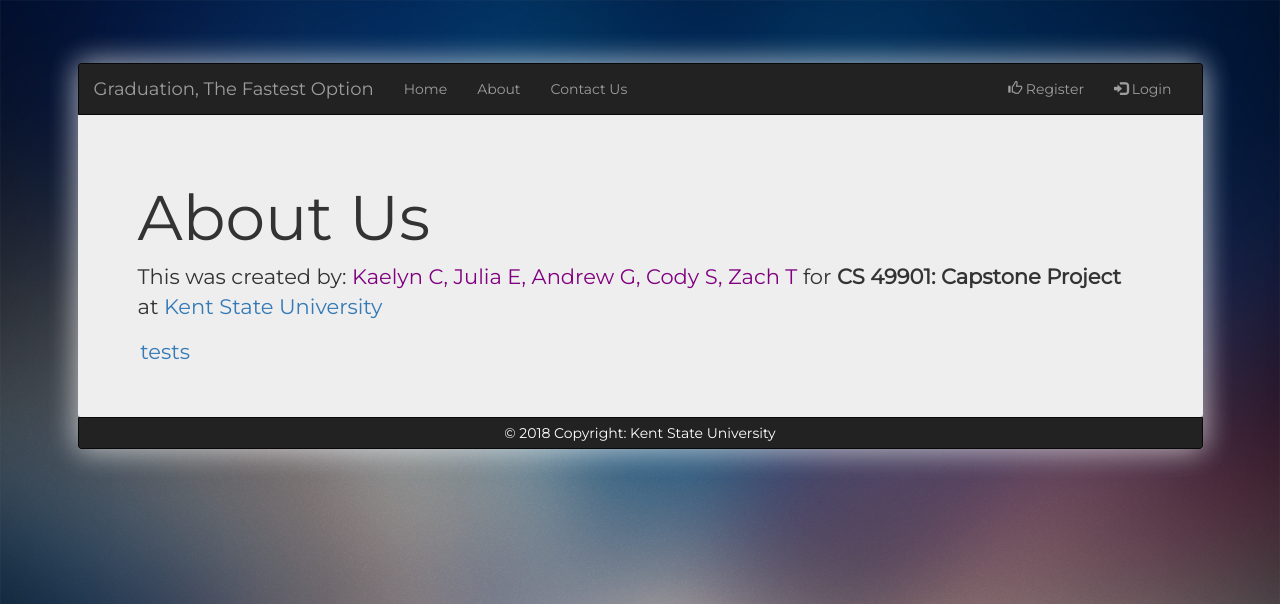
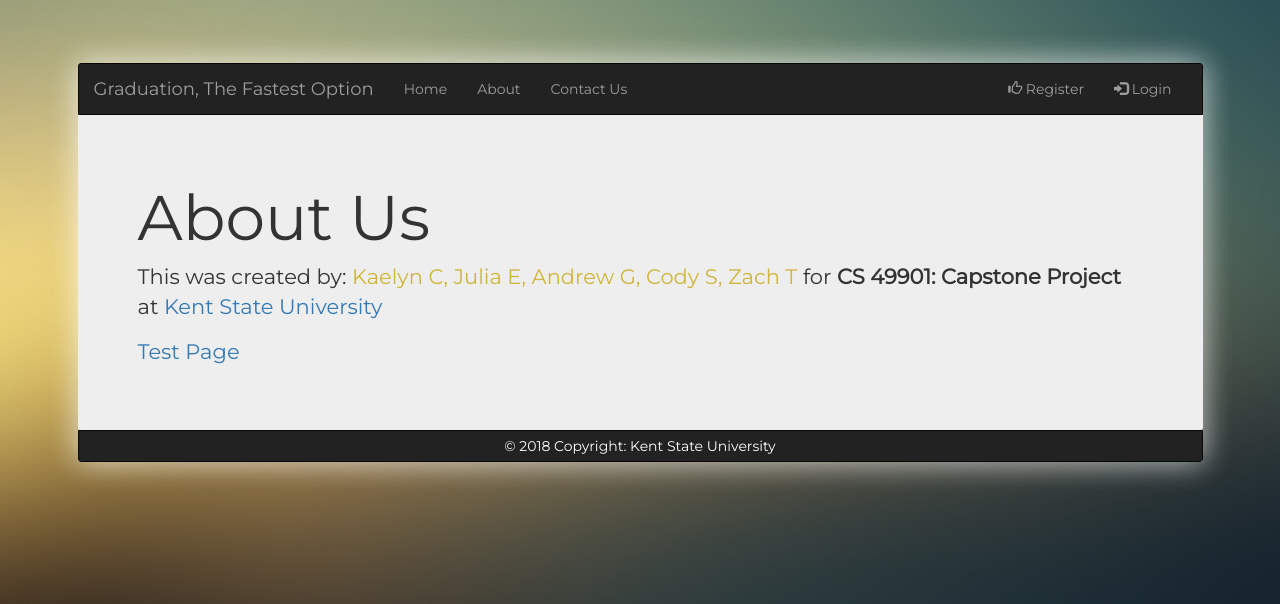
Before and after one commit to ju1ez/Capstone, a PHP site: page /capstone/about.php in a window 1280 px wide. Shown: the top 604 px of the page. Run offline with PHP 8.4, Linux system fonts and the light colour scheme.

Commit message:
Dry Run rv3

```diff
--- a/Project/about.php
+++ b/Project/about.php
@@ -11,7 +11,7 @@
             <div class="jumbotron" id="jumbo">
               <h1>About Us</h1>
               <p>This was created by: <span class ="names"> Kaelyn C, Julia E, Andrew G, Cody S, Zach T</span> for <b>CS 49901: Capstone Project</b> at <a href="https://www.kent.edu/">Kent State University</a></p>
-              <p><a href="testing_page.php" target="_blank"><p id ="offset" class="">tests</p></a>
+              <p><a href="testing_page.php" target="_blank">Test Page</a></p>
             </div>
           </div>
       </div>
--- a/Project/contact.php
+++ b/Project/contact.php
@@ -10,7 +10,8 @@
          <div class="col-md-12">
             <div class="jumbotron" id="jumbo">
               <h1>Contact Us</h1>
-              <p>This is a placeholder. We do not want to be contacted; please and thank you!</p>
+              <p>This is a placeholder</p>
+              <h6>We don't wish to be contacted, please and thank you</h6>
             </div>
           </div>
       </div>
--- a/Project/css/main.css
+++ b/Project/css/main.css
@@ -209,7 +209,7 @@ div#myDiv img {
 	padding-bottom: 0;
 }
 .names {
-	color: purple;
+	color: #CFB53B;
 }
 .footer{
 	background-color: rgba(255,255,255,0.7);
```
Also changed, not shown: Project/images/background.png.
